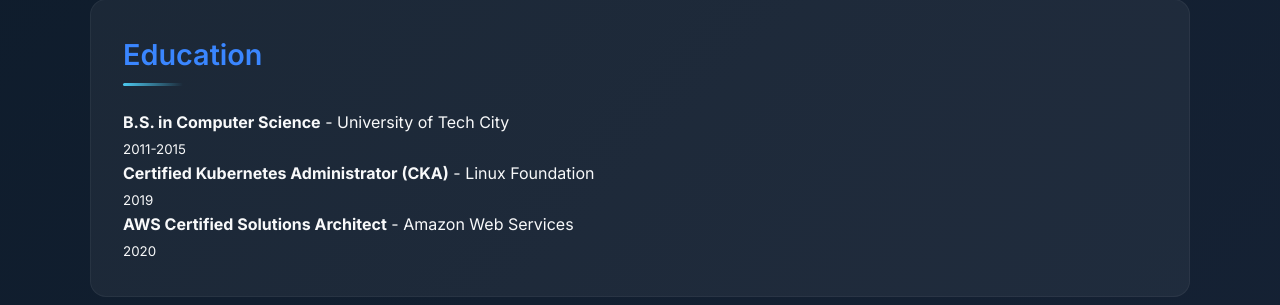
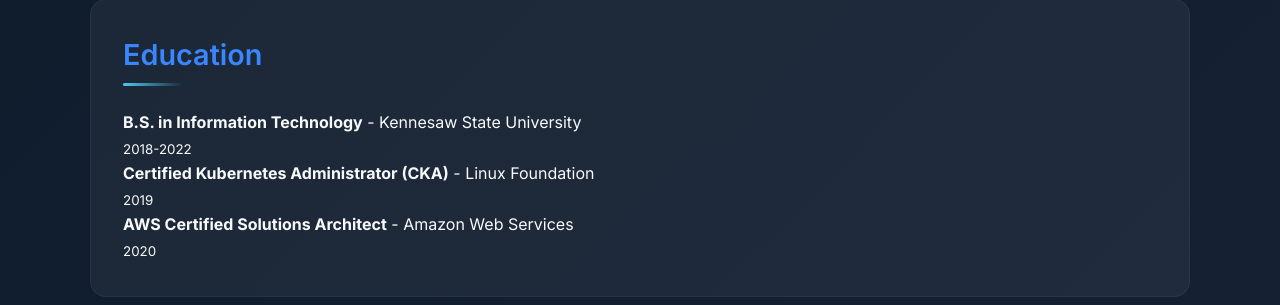
Before and after one commit to koagbav/my-resume, a Flask app: page / in a window 1280 px wide. Shown: the part 612-917 px from the top of the page. Run offline with Flask 3, Linux system fonts and the light colour scheme.

Commit message:
add name

```diff
--- a/templates/index.html
+++ b/templates/index.html
@@ -4,7 +4,7 @@
     <meta charset="UTF-8">
     <meta name="viewport" content="width=device-width, initial-scale=1.0, shrink-to-fit=no, viewport-fit=cover">
     <meta http-equiv="X-UA-Compatible" content="IE=edge">
-    <title> Serge Smith - DevOps Portfolio</title>
+    <title> Kowou Agbavon - DevOps Portfolio</title>
 
     <!-- PWA Support -->
     <link rel="manifest" href="{{ url_for('static', filename='manifest.json') }}">
@@ -285,8 +285,8 @@
         <section class="section">
             <h2>Education</h2>
             <div class="education-item">
-                <strong>B.S. in Computer Science</strong> - University of Tech City<br>
-                <small>2011-2015</small>
+                <strong>B.S. in Information Technology</strong> - Kennesaw State University <br>
+                <small>2018-2022</small>
             </div>
             <div class="education-item">
                 <strong>Certified Kubernetes Administrator (CKA)</strong> - Linux Foundation<br>
```
